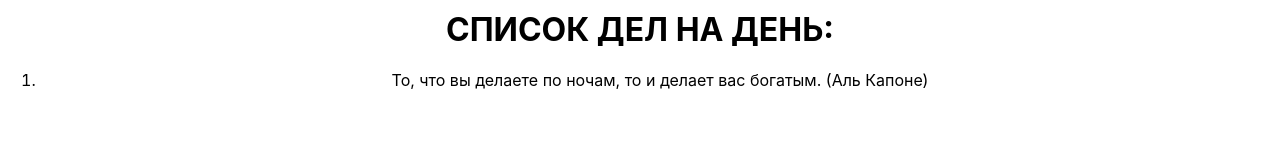
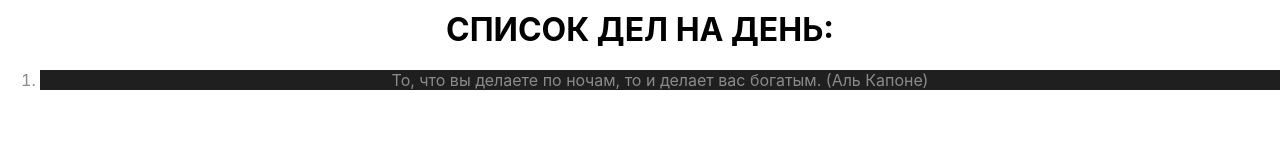
Before and after one commit to shimbato/it-incubator, a React (Create React App) app: page / in a window 1280 px wide. Shown: the part 144-300 px from the top of the page. Built offline with nearby package versions, Linux system fonts and the light colour scheme.

Commit message:
hw: sprint4

```diff
--- a/src/HW/4/HW4.tsx
+++ b/src/HW/4/HW4.tsx
@@ -38,11 +38,12 @@ export const HW4 = () => {
 
       <ol id={"hw04-tasks"}>
         {texts.map((el, index) => {
+          console.log(index % 2 !== 0 ? "white" : "black");
           return (
             <li
               key={index}
               id={`hw04-task-${index}`}
-              className={index % 2 ? s.chetNechet : ""}
+              className={index % 2 ? "" : s.chetNechet}
             >
               {el}
             </li>
```
